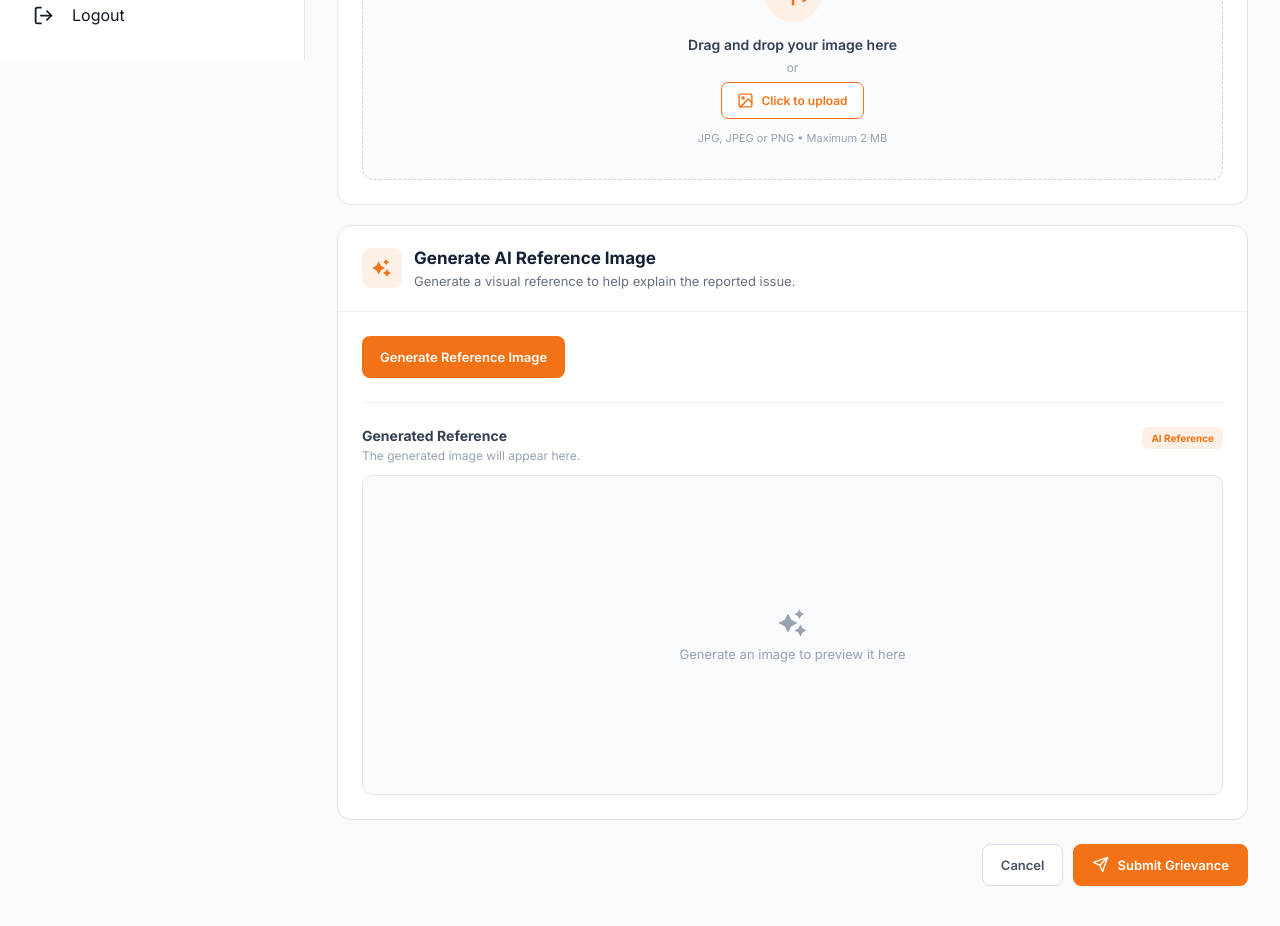
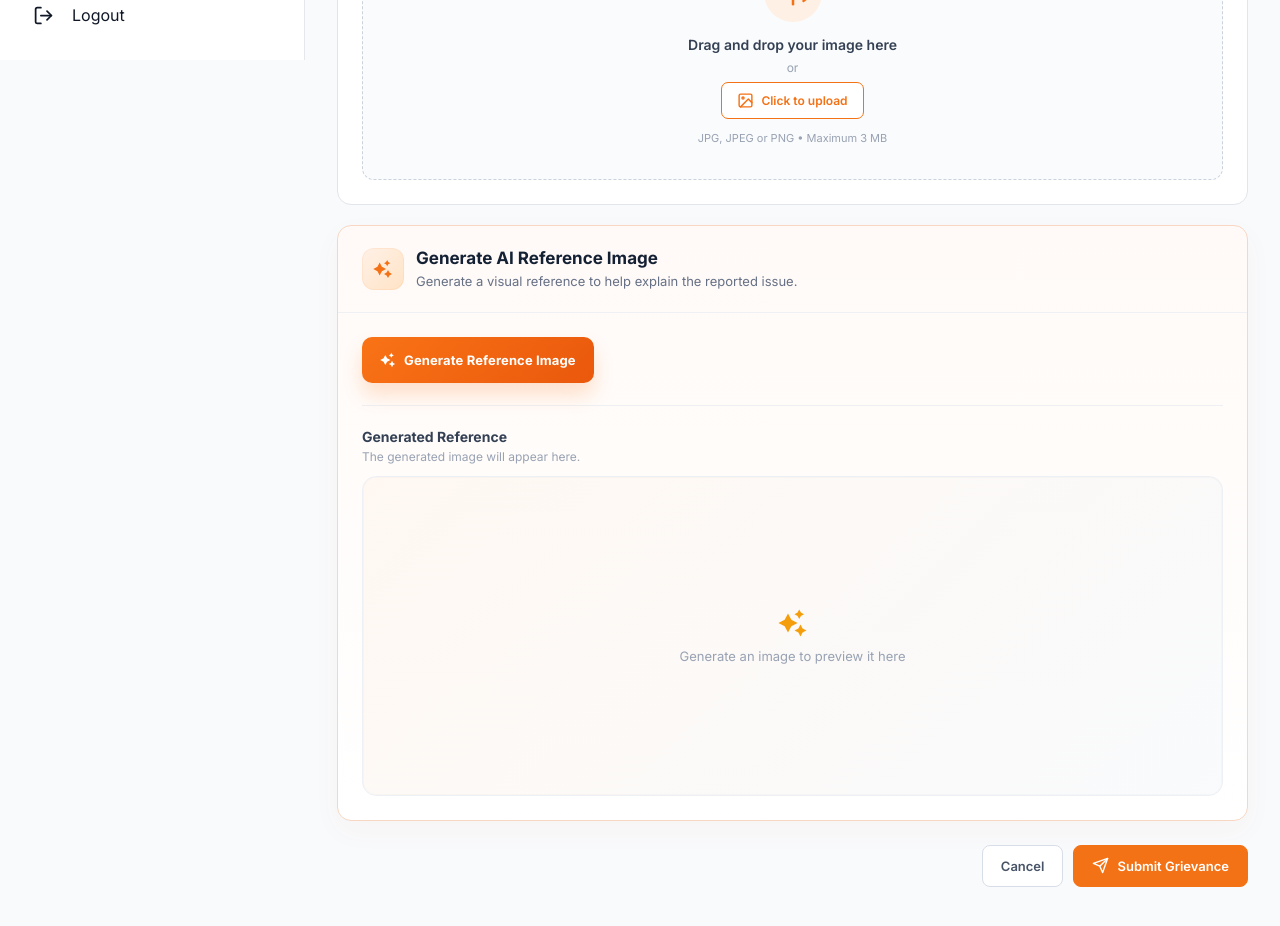
Before and after one commit to Ganpati-Info/esic, a React (Vite) app: page /hospital/grievances/create in a window 1280 px wide. Shown: the part 740-1666 px from the top of the page. Built offline with nearby package versions, Linux system fonts and the light colour scheme; sample sign-in values are in the browser's storage.

Commit message:
feat: update status labels and improve grievance handling in dashboard and my grievances

```diff
--- a/src/App.css
+++ b/src/App.css
@@ -2091,6 +2091,30 @@ form {
   color: #b42318;
 }
 
+.status.sent-to-director {
+  display: inline-flex;
+  align-items: center;
+  padding: 5px 11px;
+  border-radius: 6px;
+  background: #fff4e5;
+  color: #d97706;
+  font-size: 13px;
+  font-weight: 500;
+  white-space: nowrap;
+}
+
+.status.sent-to-esic {
+  display: inline-flex;
+  align-items: center;
+  padding: 5px 11px;
+  border-radius: 6px;
+  background: #ede9fe;
+  color: #7c3aed;
+  font-size: 13px;
+  font-weight: 500;
+  white-space: nowrap;
+}
+
 /* VIEW */
 
 .table-view {
@@ -3027,7 +3051,9 @@ form {
 ========================================= */
 
 .ai-reference-card {
-  border-color: #eadfd7;
+  border-color: #f7d7c4;
+  background: linear-gradient(180deg, #fffaf7 0%, #ffffff 100%);
+  box-shadow: 0 10px 28px rgba(244, 114, 22, 0.04);
 }
 
 .ai-header-content {
@@ -3038,8 +3064,8 @@ form {
 }
 
 .ai-icon {
-  width: 40px;
-  height: 40px;
+  width: 42px;
+  height: 42px;
 
   display: flex;
   align-items: center;
@@ -3047,10 +3073,11 @@ form {
 
   flex-shrink: 0;
 
-  border-radius: 9px;
-
-  background: #fff0e5;
+  border-radius: 12px;
+
+  background: linear-gradient(135deg, #fff1e7, #ffe3c5);
   color: #f47216;
+  box-shadow: inset 0 0 0 1px rgba(244, 114, 22, 0.08);
 }
 
 .ai-info {
@@ -3059,10 +3086,11 @@ form {
 
   gap: 10px;
 
-  margin-bottom: 20px;
+  margin-bottom: 18px;
   padding: 12px 14px;
 
-  border-radius: 8px;
+  border: 1px solid #f4d1b3;
+  border-radius: 10px;
 
   background: #fff8f3;
   color: #8a4b1c;
@@ -3075,6 +3103,7 @@ form {
   flex-shrink: 0;
 
   margin-top: 1px;
+  color: #f59e0b;
 }
 
 .generate-ai-button {
@@ -3084,30 +3113,37 @@ form {
 
   gap: 8px;
 
-  min-height: 42px;
-
-  padding: 10px 18px;
+  min-height: 46px;
+
+  padding: 11px 18px;
 
   border: 0;
-  border-radius: 8px;
-
-  background: #f47216;
+  border-radius: 10px;
+
+  background: linear-gradient(135deg, #f97316 0%, #ea580c 100%);
   color: #ffffff;
 
   font-size: 13px;
-  font-weight: 600;
+  font-weight: 700;
+  letter-spacing: 0.01em;
 
   cursor: pointer;
-
-  transition: 0.2s ease;
+  box-shadow: 0 12px 20px rgba(249, 115, 22, 0.2);
+
+  transition:
+    transform 0.2s ease,
+    box-shadow 0.2s ease,
+    filter 0.2s ease;
 }
 
 .generate-ai-button:hover:not(:disabled) {
-  background: #e85e0a;
+  transform: translateY(-1px);
+  box-shadow: 0 14px 24px rgba(234, 88, 12, 0.24);
+  filter: brightness(1.02);
 }
 
 .generate-ai-button:disabled {
-  opacity: 0.55;
+  opacity: 0.6;
 
   cursor: not-allowed;
 }
@@ -3129,9 +3165,9 @@ form {
 /* AI RESULT */
 
 .ai-result {
-  margin-top: 24px;
-
-  padding-top: 24px;
+  margin-top: 22px;
+
+  padding-top: 22px;
 
   border-top: 1px solid #eef0f3;
 }
@@ -3168,25 +3204,33 @@ form {
 
   flex-shrink: 0;
 
-  border-radius: 6px;
+  border-radius: 999px;
 
   background: #fff0e5;
   color: #f47216;
 
   font-size: 10px;
   font-weight: 700;
+  letter-spacing: 0.04em;
+  text-transform: uppercase;
 }
 
 .ai-image-wrapper {
   width: 100%;
+  min-height: 280px;
   height: 320px;
 
   overflow: hidden;
 
-  border: 1px solid #e2e5ea;
-  border-radius: 10px;
-
-  background: #f8fafc;
+  border: 1px solid #edf1f6;
+  border-radius: 14px;
+
+  background: linear-gradient(
+    135deg,
+    rgba(255, 247, 240, 0.8),
+    rgba(248, 250, 252, 0.9)
+  );
+  box-shadow: inset 0 0 0 1px rgba(15, 23, 42, 0.02);
 }
 
 .ai-image-placeholder {
@@ -3194,10 +3238,18 @@ form {
   align-items: center;
   justify-content: center;
   flex-direction: column;
-  gap: 8px;
+  gap: 10px;
+
+  height: 100%;
 
   color: #98a2b3;
   font-size: 13px;
+  text-align: center;
+  padding: 22px;
+}
+
+.ai-image-placeholder svg {
+  color: #f59e0b;
 }
 
 .ai-image-wrapper img {
@@ -3206,7 +3258,7 @@ form {
 
   display: block;
 
-  object-fit: cover;
+  object-fit: contain;
 }
 
 /* =========================================
@@ -3870,7 +3922,6 @@ form {
   }
 }
 
-
 .modal-images-grid {
   display: grid;
   grid-template-columns: repeat(2, minmax(0, 1fr));
--- a/src/components/Sidebar.jsx
+++ b/src/components/Sidebar.jsx
@@ -22,7 +22,7 @@ function Sidebar({
         </div>
 
         <div className="sidebar-brand-text">
-          <div className="sidebar-brand-title">ESIC</div>
+          <div className="sidebar-brand-title">ESI(MB)</div>
 
           <div className="sidebar-brand-subtitle">Grievance Portal</div>
 
--- a/src/pages/hospital/CreateGrievance.jsx
+++ b/src/pages/hospital/CreateGrievance.jsx
@@ -4,6 +4,20 @@ import { FiUploadCloud, FiImage, FiX, FiSend } from "react-icons/fi";
 import { RiSparkling2Fill } from "react-icons/ri";
 import { createGrievance } from "../../lib/grievances";
 import { uploadMedia } from "../../lib/media";
+
+async function dataUrlToFile(dataUrl, filename = "ai-reference.png") {
+  const response = await fetch(dataUrl);
+
+  if (!response.ok) {
+    throw new Error("Unable to prepare the generated image.");
+  }
+
+  const blob = await response.blob();
+
+  return new File([blob], filename, {
+    type: blob.type || "image/png",
+  });
+}
 
 function CreateGrievance() {
   const navigate = useNavigate();
@@ -21,15 +35,21 @@ function CreateGrievance() {
 
   const [isGenerating, setIsGenerating] = useState(false);
   const [hasGeneratedImage, setHasGeneratedImage] = useState(false);
+  const [generatedImage, setGeneratedImage] = useState("");
+
+  // WordPress media records
+  const [currentMedia, setCurrentMedia] = useState(null);
+  const [generatedMedia, setGeneratedMedia] = useState(null);
 
   const [isSubmitting, setIsSubmitting] = useState(false);
 
-  const MAX_FILE_SIZE = 2 * 1024 * 1024;
+  const MAX_FILE_SIZE = 3 * 1024 * 1024;
 
   const allowedTypes = ["image/jpeg", "image/jpg", "image/png"];
 
   const handleFile = (file) => {
     setError("");
+    setSubmitError("");
 
     if (!file) {
       return;
@@ -41,9 +61,16 @@ function CreateGrievance() {
     }
 
     if (file.size > MAX_FILE_SIZE) {
-      setError("Image size must be less than 2 MB.");
+      setError("Image size must be less than 3 MB.");
       return;
     }
+
+    // If a new image is selected, previous WordPress media
+    // and generated image are no longer valid.
+    setCurrentMedia(null);
+    setGeneratedMedia(null);
+    setGeneratedImage("");
+    setHasGeneratedImage(false);
 
     setImage(file);
 
@@ -82,16 +109,162 @@ function CreateGrievance() {
     setImage(null);
     setImagePreview("");
     setError("");
+
+    // Clear WordPress media references
+    setCurrentMedia(null);
+    setGeneratedMedia(null);
+
+    // Clear AI result
+    setGeneratedImage("");
+    setHasGeneratedImage(false);
   };
 
-  const handleGenerateAI = () => {
+  const handleGenerateAI = async () => {
+    setSubmitError("");
+
+    if (!title.trim()) {
+      setSubmitError("Please enter a grievance title first.");
+      return;
+    }
+
+    if (!description.trim()) {
+      setSubmitError("Please enter a grievance description first.");
+      return;
+    }
+
+    if (!image) {
+      setSubmitError("Please upload an evidence image first.");
+      return;
+    }
+
+    try {
       setIsGenerating(true);
+      setHasGeneratedImage(false);
+      setGeneratedImage("");
+      setGeneratedMedia(null);
 
-    // Keep the predefined-prompt integration point until the image API is connected.
-    setTimeout(() => {
+      const token = sessionStorage.getItem("esicToken");
+
+      if (!token) {
+        throw new Error(
+          "Authentication session not found. Please log in again.",
+        );
+      }
+
+      /*
+       * STEP 1
+       * Upload current evidence image to WordPress.
+       *
+       * If it was already uploaded during a previous
+       * generation attempt, reuse the existing media.
+       */
+      let uploadedMedia = currentMedia;
+
+      if (!uploadedMedia) {
+        uploadedMedia = await uploadMedia(token, image);
+
+        console.log("CURRENT MEDIA UPLOAD:", uploadedMedia);
+
+        setCurrentMedia(uploadedMedia);
+      } else {
+        console.log("REUSING CURRENT MEDIA:", uploadedMedia);
+      }
+
+      /*
+       * STEP 2
+       * Send title, description and WordPress image URL
+       * to the AI image generation service.
+       */
+      const aiResponse = await fetch(
+        "https://esicimagegen.vercel.app/api/generate-reference",
+        {
+          method: "POST",
+          headers: {
+            "Content-Type": "application/json",
+          },
+          body: JSON.stringify({
+            title: title.trim(),
+            description: description.trim(),
+            imageUrl: uploadedMedia.url,
+          }),
+        },
+      );
+
+      let aiData;
+
+      try {
+        aiData = await aiResponse.json();
+      } catch {
+        throw new Error("Unable to read the AI service response.");
+      }
+
+      console.log("AI SERVICE STATUS:", aiResponse.status);
+
+      console.log("AI SERVICE RESPONSE:", aiData);
+
+      if (!aiResponse.ok) {
+        throw new Error(
+          aiData?.error || "Unable to generate AI reference image.",
+        );
+      }
+
+      if (!aiData?.generatedImage) {
+        throw new Error(
+          "AI service completed the request but did not return an image.",
+        );
+      }
+
+      /*
+       * STEP 3
+       * Convert the AI data URL into a File.
+       */
+      const generatedFile = await dataUrlToFile(
+        aiData.generatedImage,
+        `ai-reference-${Date.now()}.png`,
+      );
+
+      /*
+       * STEP 4
+       * Upload the generated AI image to WordPress.
+       */
+      const generatedMediaUpload = await uploadMedia(token, generatedFile);
+
+      console.log("GENERATED MEDIA UPLOAD:", generatedMediaUpload);
+
+      /*
+       * STEP 5
+       * Store generated WordPress media record.
+       *
+       * This ID will later be passed to createGrievance().
+       */
+      setGeneratedMedia(generatedMediaUpload);
+
+      /*
+       * STEP 6
+       * Show the generated image in the UI.
+       */
+      setGeneratedImage(aiData.generatedImage);
       setHasGeneratedImage(true);
+
+      console.log("AI REFERENCE READY:", {
+        currentImageId: uploadedMedia.id,
+        generatedImageId: generatedMediaUpload.id,
+      });
+    } catch (error) {
+      console.error("AI REFERENCE GENERATION ERROR:", error);
+
+      setHasGeneratedImage(false);
+      setGeneratedImage("");
+      setGeneratedMedia(null);
+
+      setSubmitError(
+        error instanceof Error
+          ? error.message
+          : "Unable to generate AI reference image.",
+      );
+    } finally {
       setIsGenerating(false);
-    }, 800);
+    }
   };
 
   const handleSubmit = async (event) => {
@@ -121,39 +294,66 @@ const handleSubmit = async (event) => {
       const token = sessionStorage.getItem("esicToken");
 
       if (!token) {
-      throw new Error("Authentication session not found. Please log in again.");
+        throw new Error(
+          "Authentication session not found. Please log in again.",
+        );
       }
 
       /*
        * STEP 1
-     * Upload current evidence image to WordPress Media Library
+       * Make sure the current evidence image exists
+       * in WordPress.
+       *
+       * If AI generation already uploaded it, reuse it.
+       * Otherwise upload it now.
        */
-    const uploadedMedia = await uploadMedia(token, image);
+      let uploadedMedia = currentMedia;
 
-    console.log("UPLOADED MEDIA:", uploadedMedia);
+      if (!uploadedMedia) {
+        uploadedMedia = await uploadMedia(token, image);
+
+        console.log("CURRENT MEDIA UPLOAD:", uploadedMedia);
+
+        setCurrentMedia(uploadedMedia);
+      } else {
+        console.log("REUSING CURRENT MEDIA:", uploadedMedia);
+      }
 
       /*
        * STEP 2
-     * Create the grievance using the attachment ID
+       * Create the grievance.
+       *
+       * currentImageId = original evidence image
+       * generatedImageId = AI repaired-condition image
        */
       const grievance = await createGrievance(token, {
         title: title.trim(),
         description: description.trim(),
+
         currentImageId: uploadedMedia.id,
+
+        generatedImageId: generatedMedia?.id || null,
       });
 
       console.log("CREATED GRIEVANCE:", grievance);
 
+      console.log("IMAGE IDS SAVED:", {
+        currentImageId: uploadedMedia.id,
+        generatedImageId: generatedMedia?.id || null,
+      });
+
       /*
        * STEP 3
-     * Go back to grievance list
+       * Go back to grievance list.
        */
       navigate("/hospital/grievances");
     } catch (error) {
       console.error("CREATE GRIEVANCE ERROR:", error);
 
       setSubmitError(
-      error.message || "Unable to submit grievance. Please try again.",
+        error instanceof Error
+          ? error.message
+          : "Unable to submit grievance. Please try again.",
       );
     } finally {
       setIsSubmitting(false);
@@ -273,7 +473,7 @@ const handleSubmit = async (event) => {
                   </button>
 
                   <div className="upload-info">
-                    JPG, JPEG or PNG • Maximum 2 MB
+                    JPG, JPEG or PNG • Maximum 3 MB
                   </div>
                 </div>
               ) : (
@@ -286,7 +486,7 @@ const handleSubmit = async (event) => {
                     <div className="uploaded-image-name">{image?.name}</div>
 
                     <div className="uploaded-image-size">
-                      {(image?.size / 1024 / 1024).toFixed(2)} MB
+                      {(image?.size / 1024 / 1024).toFixed(3)} MB
                     </div>
                   </div>
 
@@ -329,10 +529,13 @@ const handleSubmit = async (event) => {
           <div className="form-card-body">
             <button
               type="button"
-              className="generate-ai-button"
+              className={`generate-ai-button ${isGenerating ? "disabled" : ""}`}
               onClick={handleGenerateAI}
               disabled={isGenerating}
+              aria-busy={isGenerating}
             >
+              <RiSparkling2Fill size={16} />
+
               {isGenerating ? "Generating..." : "Generate Reference Image"}
             </button>
 
@@ -347,31 +550,47 @@ const handleSubmit = async (event) => {
                       : "The generated image will appear here."}
                   </p>
                 </div>
-
-                <span className="ai-generated-badge">AI Reference</span>
               </div>
 
-              <div className="ai-image-wrapper ai-image-placeholder">
+              <div className="ai-image-wrapper">
+                {generatedImage ? (
+                  <img
+                    src={generatedImage}
+                    alt="AI generated repaired condition reference"
+                    className="ai-generated-image"
+                  />
+                ) : (
+                  <div className="ai-image-placeholder">
                     <RiSparkling2Fill size={30} />
+
                     <span>
-                  {hasGeneratedImage
-                    ? "Generated image preview"
+                      {isGenerating
+                        ? "Generating repaired-condition reference..."
                         : "Generate an image to preview it here"}
                     </span>
+                  </div>
+                )}
               </div>
             </div>
           </div>
         </section>
 
-        {/* SUBMIT */}
+        {/* SUBMIT ERROR */}
 
         {submitError && <div className="submit-error">{submitError}</div>}
 
+        {/* SUBMIT */}
+
         <div className="create-form-actions">
-          <button type="button" className="cancel-button">
+          <button
+            type="button"
+            className="cancel-button"
+            onClick={() => navigate("/hospital/grievances")}
+            disabled={isSubmitting}
+          >
             Cancel
           </button>
-          {submitError && <div className="submit-error">{submitError}</div>}
+
           <button
             type="submit"
             className="submit-grievance-button"
--- a/src/pages/hospital/MyGrievances.jsx
+++ b/src/pages/hospital/MyGrievances.jsx
@@ -335,11 +335,11 @@ function MyGrievances() {
           <div className="status-filter">
             <select value={statusFilter} onChange={handleStatusFilter}>
               <option value="All">All Statuses</option>
-              <option value="Pending">Pending</option>
+              <option value="Sent to Director">Sent to Director</option>
               <option value="In Progress">In Progress</option>
               <option value="Resolved">Resolved</option>
               <option value="Rejected">Rejected</option>
-              <option value="Delegated to ESIC">Delegated to ESIC</option>
+              <option value="Sent to ESIC">Sent to ESIC</option>
             </select>
 
             <FiChevronDown size={16} />
```
Also changed, not shown: src/pages/hospital/HospitalDashboard.jsx (+4 -4 lines). Lines whose indentation alone changed are shown as unchanged.
